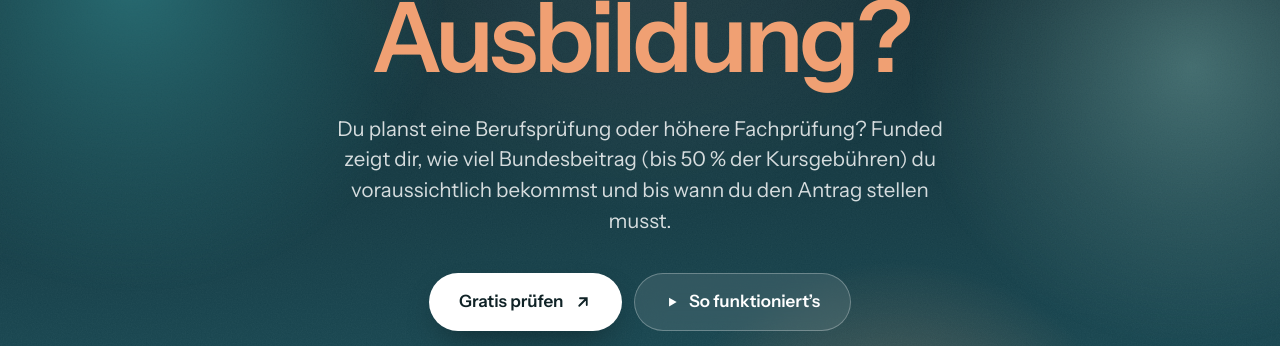
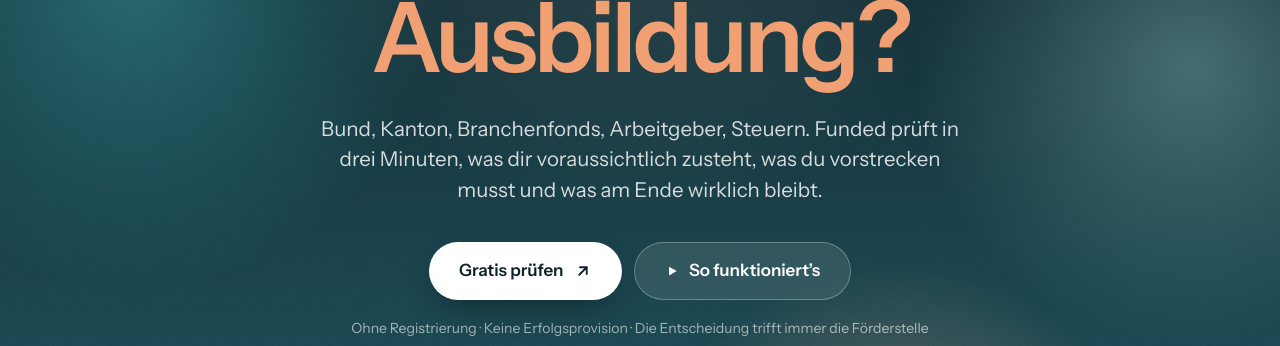
Before and after one commit to Icham135/funded, a plain HTML site: page index.html in a window 1280 px wide. Shown: the part 453-799 px from the top of the page. Drawn offline with nearby package versions, Linux system fonts and the light colour scheme; no server answers; animation ran at ten frames a second.

Commit message:
Revert: Hero-Änderung zurückgenommen
Co-Authored-By: Claude Sonnet 5.5 <noreply@anthropic.com>

```diff
--- a/index.html
+++ b/index.html
@@ -340,7 +340,7 @@ footer nav{display:flex;gap:4px}footer nav a{padding:10px 12px;border-radius:10p
   <div class="hero-in wrap">
     <a class="eyebrow-pill reveal" href="#problem"><b>Neu</b>Bildung finanzieren, ohne Papierkrieg</a>
     <h1 aria-label="Wer bezahlt deine nächste Ausbildung?"><span class="ln">Wer bezahlt</span><span class="ln">deine <em>nächste</em></span><span class="ln"><em>Ausbildung?</em></span></h1>
-    <p class="sub reveal">Du planst eine Berufsprüfung oder höhere Fachprüfung? Funded zeigt dir, wie viel Bundesbeitrag (bis 50 % der Kursgebühren) du voraussichtlich bekommst und bis wann du den Antrag stellen musst.</p>
+    <p class="sub reveal">Bund, Kanton, Branchenfonds, Arbeitgeber, Steuern. Funded prüft in drei Minuten, was dir voraussichtlich zusteht, was du vorstrecken musst und was am Ende wirklich bleibt.</p>
     <div class="cta-row reveal">
       <a href="#warteliste" class="btn btn-light" data-magnet>Gratis prüfen <svg class="arr" width="18" height="18" viewBox="0 0 24 24" fill="none" stroke="currentColor" stroke-width="2.4" stroke-linecap="round"><path d="M7 17 17 7M8 7h9v9"/></svg></a>
       <a href="#story" class="btn btn-glass"><svg width="14" height="14" viewBox="0 0 24 24" fill="currentColor"><path d="M7 4.5v15l13-7.5z"/></svg> So funktioniert’s</a>
```
